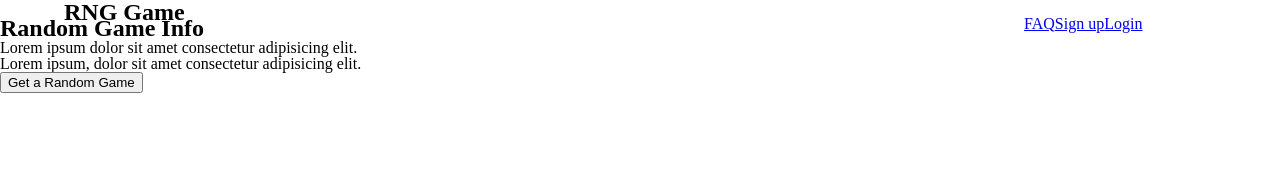
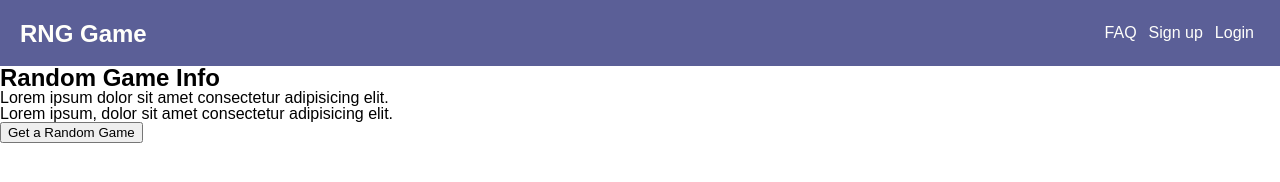
Before and after one commit to fermar8/Module-1-Project-RNG-Game, a plain HTML site: page index.html in a window 1280 px wide. Drawn offline with Linux system fonts and the light colour scheme.

Commit message:
Add navbar initial style + palette colors + add changes in html nav

```diff
--- a/css/main.css
+++ b/css/main.css
@@ -127,28 +127,91 @@ table {
 
 /* --- CSS RESET END --- */
 
+:root {
+
+--grey-color: #B8B8D1;
+--blue-color: #5B5F97;
+--yellow-color: #FFC145;
+--white-color: #FFFFFB;
+--pink-color: #FF6B6C;
+
+
+}
 
 /* Mobile phones */
 
-@media only screen and (min-width: 600px) {
+/* Body */
 
-.title {
-    position: absolute;
-    left: 5%;
+body {
+    font-family: Arial, Helvetica, sans-serif;
+    font-size: 1rem;
+
+}
+
+
+
+
+/* Navigation Bar */
+
+.nav-container {
+
+
+    padding: 20px;
+    display: flex;
+    background-color: var(--blue-color);
+    flex-direction: row;
+    align-items: flex-end;
+    justify-content: space-between;
+    color: var(--white-color);
+}
+
+.nav-menu {
     display: flex;
 
 }
 
-.nav-menu {
-    position: absolute;
-    left: 80%;
-    display: flex;
+li {
+    padding: 5px;
+}
+
+a {
+    outline: none;
+    padding: 2px 1px 0;
+    text-decoration: none;
+
+}
+
+a:link {
+    color: var(--white-color);
+}
+
+a:visited {
+    color: var(--white-color)
+
+}
+
+a:focus {
+    font-size:1.2rem ;
+
+
+}
+
+
+a:hover {
+    font-size:1.2rem;
+
+
+}
+
+
+a:active {
+    color: var(--yellow-color);
+
+
+}
 
 
 
-
-
-}
 
 
 
@@ -162,6 +225,9 @@ table {
 
 
 
+
+
+
 @media only screen and (min-width: 768px) {
 
 
--- a/index.html
+++ b/index.html
@@ -10,15 +10,17 @@
 <body>
     <header>
       <nav>
-        <h1 class = "title">RNG Game</h1>
-        <img src="" alt="">
-
+       <div class = "nav-container">
+        <div class = "title">
+        <h1>RNG Game</h1>
+        </div>
         <ul class = "nav-menu">
             <!--NAV BUTTONS-->
             <li><a href="faq.html">FAQ</a></li>
             <li><a href="signup.html">Sign up</a></li>
             <li><a href="login.html">Login</a></li>
         </ul>
+       </div>
       </nav>
       <section>
           <div>
```
Also changed, not shown: dashboard.html (+5 -3 lines), faq.html (+5 -3 lines), login.html (+5 -3 lines), signup.html (+5 -3 lines).
